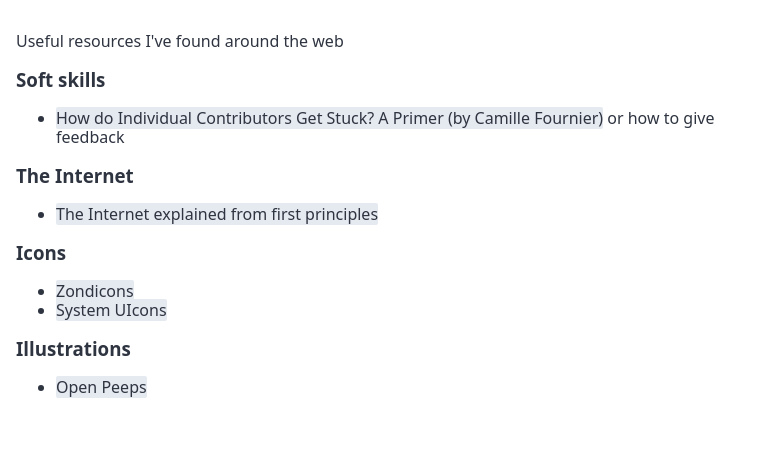
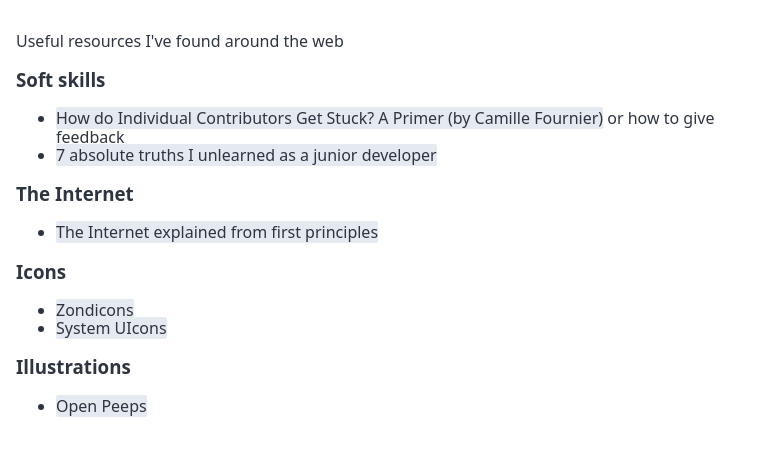
Before and after one commit to eugiellimpin/website, an Eleventy site: page resources.md in a window 1280 px wide. Shown: the whole page, without its empty margins (0-761 px from the left). Built offline with nearby package versions, Linux system fonts and the light colour scheme; Eleventy itself is replaced by a stand-in of ours; files that its build step writes are made by us from their sources.

Commit message:
Add an article

```diff
--- a/resources.md
+++ b/resources.md
@@ -7,6 +7,7 @@ Useful resources I've found around the web
 ### Soft skills
 
 - [How do Individual Contributors Get Stuck? A Primer (by Camille Fournier)](https://www.elidedbranches.com/2017/01/how-do-individual-contributors-get.html) or how to give feedback
+- [7 absolute truths I unlearned as a junior developer](https://monicalent.com/blog/2019/06/03/absolute-truths-unlearned-as-junior-developer/)
 
 ### The Internet
 
```
